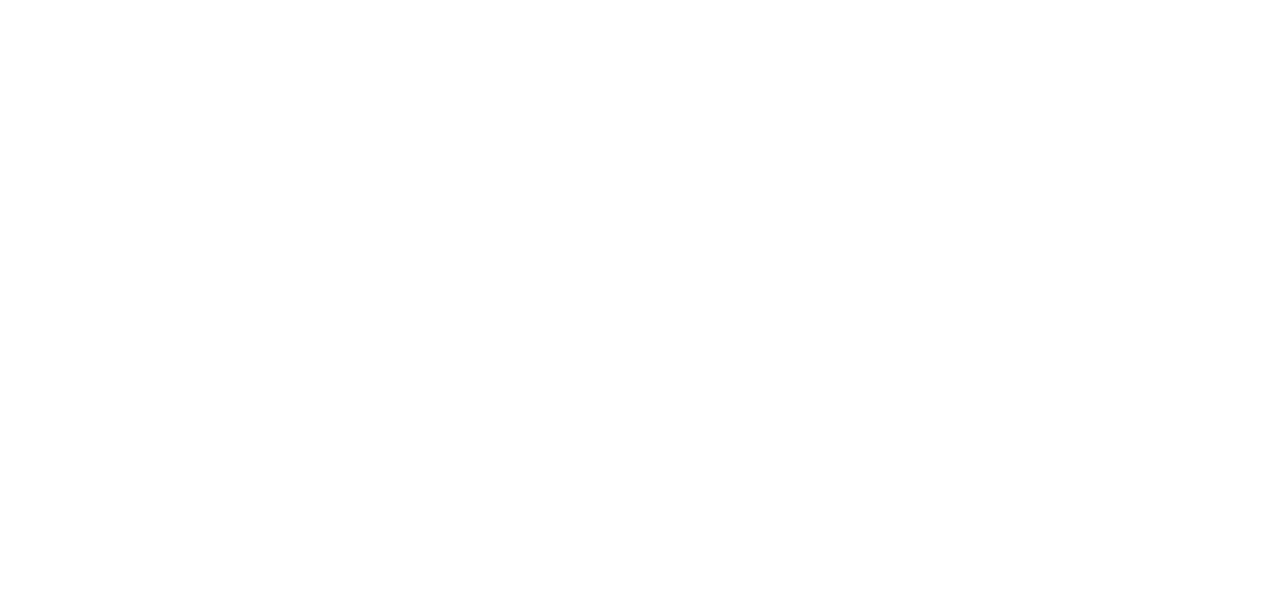
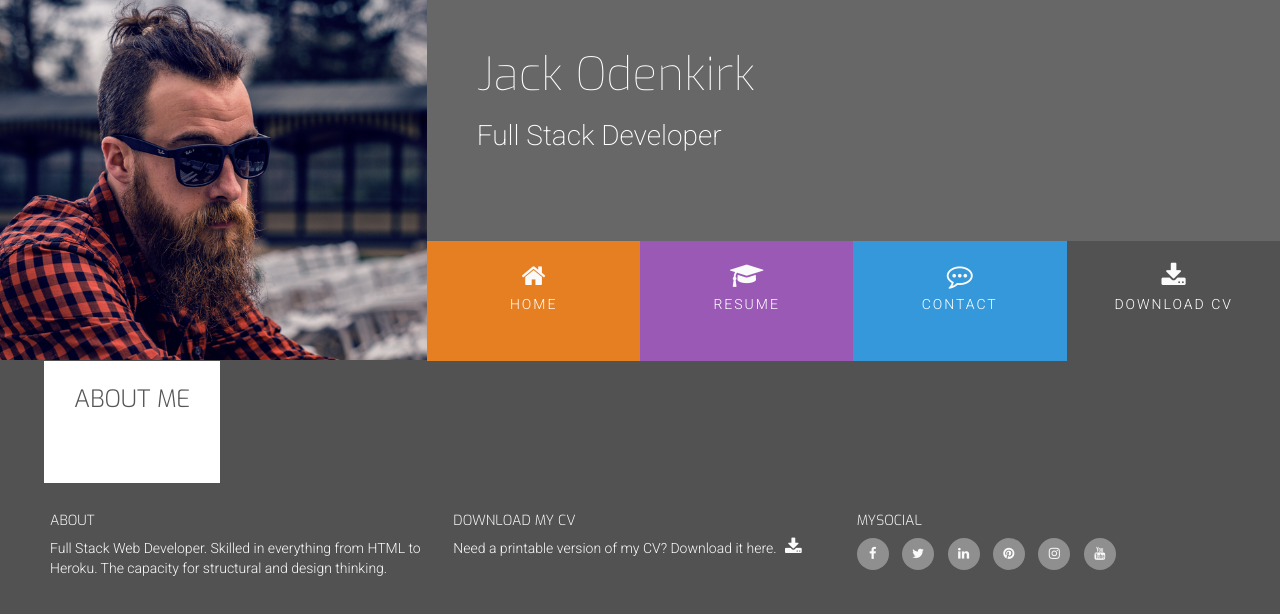
Before and after one commit to IoanHadarean/Mini-project, a plain HTML site: page index.html in a window 1280 px wide. Drawn offline with nearby package versions, Linux system fonts and the light colour scheme.

Commit message:
Created personal section basic structure and three reasons heading

```diff
--- a/assets/css/style.css
+++ b/assets/css/style.css
@@ -0,0 +1,213 @@
+@import url('https://fonts.googleapis.com/css?family=Roboto:100,200,300,400,500,600,700|Exo:100,200,300,400,500,600,700');
+
+
+
+/*----------------------------------------------------------------------------------------Colors*/
+
+.bg-color-name-title {
+    background-color: #676767;
+}
+
+.bg-color-three-reasons {
+    background-color: #ffffff;
+}
+
+.ui-menu-color-home {
+    background-color: #e67e22;
+}
+
+.ui-menu-color-resume {
+    background-color: #9b59b6;
+}
+
+.ui-menu-color-contact {
+    background-color: #3498db;
+}
+
+.ui-menu-color-download {
+    background-color: #525252;
+}
+
+body {
+    font-family: "Roboto", sans-serif;
+    font-weight: 300;
+    background-color: #525252;
+    color: #555555;
+}
+
+/*----------------------------------------------------------------------------------------Special Paddings/Margins/Text*/
+
+h1,
+h2,
+h3,
+h4 {
+    margin: 0;
+}
+
+.uppercase {
+    text-transform: uppercase;
+}
+
+.general-sub {
+    font-family: "Exo", sans-serif;
+    font-weight: 300;
+    color: #fafafa;
+}
+
+.inline-block {
+    display: inline-block;
+}
+
+.section-column {
+    padding: 0 30px 30px;
+    float: none;
+    display: table-cell;
+}
+
+.row-table {
+    display: table;
+}
+
+.section-heading {
+    font-family: "Exo", sans-serif;
+    font-weight: 300;
+    margin-top: 25px;
+    margin-bottom: 40px;
+}
+
+/*----------------------------------------------------------------------------------------Heading*/
+
+header {
+    margin: 0;
+}
+
+.heading {
+    margin-left: 50px;
+}
+
+.logo {
+    background: url("../images/guy-image.png");
+    background-position: center;
+    background-repeat: no-repeat;
+    background-size: cover;
+    min-height: 360px;
+    transition: all .5s ease-in-out;
+    -moz-transition: all .5s ease-in-out;
+    -webkit-transition: all .5s ease-in-out;
+}
+
+.name {
+    font-family: "Exo", sans-serif;
+    font-weight: 100;
+    font-size: 46px;
+    margin-top: 50px;
+    color: #ffffff;
+}
+
+.title {
+    font-family: "Roboto", sans-serif;
+    font-weight: 200;
+    font-size: 28px;
+    margin-top: 20px;
+    margin-bottom: 90px;
+    color: #ffffff;
+}
+
+#nav {
+    margin: 0;
+}
+
+#nav li {
+    padding: 0;
+}
+
+.menuitem {
+    height: 120px;
+    text-align: center;
+    padding: 0;
+}
+
+.menuitem a {
+    width: 100%;
+    text-decoration: none;
+    color: #ffffff;
+    height: 120px;
+}
+
+.menuitem a i {
+    padding-top: 22px;
+    display: block;
+    color: #fafafa;
+    font-size: 26px;
+}
+
+.menuitem span {
+    display: block;
+    width: 100%;
+    padding-top: 5px;
+    text-align: center;
+    text-transform: uppercase;
+    font-size: 14px;
+    font-weight: 300;
+    letter-spacing: 2px;
+}
+
+/*----------------------------------------------------------------------------------------Hover.css*/
+
+.hvr-sweep-to-bottom:before {
+    background: rgba(0, 0, 0, 0.2);
+    height: 120px;
+}
+
+
+/*----------------------------------------------------------------------------------------Footer*/
+
+footer {
+    background-color: #525252;
+    color: #fafafa;
+    min-height: 120px;
+    margin: 0;
+}
+
+footer .cv-pdf i {
+    color: #fafafa;
+    text-align: center;
+    font-size: 18px;
+    padding-left: 5px;
+}
+
+footer .cv-pdf i:hover {
+    color: #e84610;
+    transition: all 0.35s ease-in-out;
+    -moz-transition: all 0.35s ease-in-out;
+    -webkit-transition: all 0.35s ease-in-out;
+    -o-transition: all 0.35s ease-in-out;
+}
+
+.social-links {
+    padding-bottom: 15px;
+}
+
+.social-links li a i {
+    width: 32px;
+    height: 32px;
+    padding: 12px 0;
+    border-radius: 50%;
+    font-size: 13px;
+    line-height: 7px;
+    text-align: center;
+    color: #fafafa;
+    background-color: #8f8f8f;
+    transition: all 0.35s ease-in-out;
+    -moz-transition: all 0.35s ease-in-out;
+    -webkit-transition: all 0.35s ease-in-out;
+    -o-transition: all 0.35s ease-in-out;
+}
+
+.social-links li a i:hover {
+    background-color: #e84610;
+}
+
+#footer-details {
+    margin: 20px;
+}
--- a/index.html
+++ b/index.html
@@ -1,18 +1,85 @@
 <!DOCTYPE html>
 <html>
+
 <head>
     <link rel="stylesheet" href="https://stackpath.bootstrapcdn.com/bootstrap/3.3.7/css/bootstrap.min.css" type="text/css" />
     <link rel="stylesheet" href="https://stackpath.bootstrapcdn.com/font-awesome/4.7.0/css/font-awesome.min.css" type="text/css" />
+    <link rel="stylesheet" href="https://cdnjs.cloudflare.com/ajax/libs/hover.css/2.3.1/css/hover-min.css" type="text/css" />
+    <link rel="stylesheet" href="assets/css/style.css" type="text/css" />
 </head>
+
 <body>
-        <header>
-
+    <header class="container-fluid">
+        <div class="row">
+            <a href="index.html">
+                <div class="col-md-4 logo"></div>
+            </a>
+            <div class="col-md-8">
+                <div class="row bg-color-name-title">
+                    <div class="heading">
+                        <h1 class="name">Jack Odenkirk</h1>
+                        <h2 class="title"> Full Stack Developer</h2>
+                    </div>
+                </div>
+                <div class="row">
+                    <ul id="nav" class="list-inline clearfix">
+                        <li class="col-xs-6 col-sm-3 ui-menu-color-home menuitem">
+                            <a href="#" class="hvr-sweep-to-bottom"><i class="fa fa-home" aria-hidden="true"></i><span>Home</span></a>
+                        </li>
+                        <li class="col-xs-6 col-sm-3 ui-menu-color-resume menuitem">
+                            <a href="#" class="hvr-sweep-to-bottom"><i class="fa fa-graduation-cap" aria-hidden="true"></i><span>Resume</span></a>
+                        </li>
+                        <li class="col-xs-6 col-sm-3 ui-menu-color-contact menuitem">
+                            <a href="#" class="hvr-sweep-to-bottom"><i class="fa fa-commenting-o" aria-hidden="true"></i><span>Contact</span></a>
+                        </li>
+                        <li class="col-xs-6 col-sm-3 ui-menu-color-download menuitem">
+                            <a href="#" class="hvr-sweep-to-bottom"><i class="fa fa-download" aria-hidden="true"></i><span>Download CV</span></a>
+                        </li>
+                    </ul>
+                </div>
+            </div>
+        </div>
     </header>
-        <section>
-
+    <section class="container-fluid">
+        <div class="row row-table">
+            <div class= "col-xs-12 col-sm-12 col-md-8 bg-color-three-reasons section-column">
+                <div class="row">
+                    <div class="col-md-12">
+                        <h3 class="section-heading uppercase"> About Me</h3>
+                    </div>
+                </div>
+            </div>
+        </div>
     </section>
-        <footer>
-
+    <footer class="container-fluid">
+        <div id="footer-details" class="row">
+            <div class="col-sm-4">
+                <h5 class="uppercase general-sub">About</h5>
+                <p class="inline-block">
+                    Full Stack Web Developer. Skilled in everything from HTML to Heroku.
+                    The capacity for structural and design thinking.
+                </p>
+            </div>
+            <div class="col-sm-4">
+                <h5 class="uppercase general-sub">Download My CV</h5>
+                <p class="inline-block">
+                    Need a printable version of my CV? Download it here.
+                    <a href="#" class="cv-pdf"><i class="fa fa-download" aria-hidden="true"></i></a>
+                </p>
+            </div>
+            <div class="col-sm-4">
+                <h5 class="uppercase general-sub">MySocial</h5>
+                <ul class="list-inline social-links">
+                    <li><a target="_blank" href="#"><i class="fa fa-facebook"></i></a></li>
+                    <li><a target="_blank" href="#"><i class="fa fa-twitter"></i></a></li>
+                    <li><a target="_blank" href="#"><i class="fa fa-linkedin"></i></a></li>
+                    <li><a target="_blank" href="#"><i class="fa fa-pinterest"></i></a></li>
+                    <li><a target="_blank" href="#"><i class="fa fa-instagram"></i></a></li>
+                    <li><a target="_blank" href="#"><i class="fa fa-youtube"></i></a></li>
+                </ul>
+            </div>
+        </div>
     </footer>
 </body>
+
 </html>
```
Also changed, not shown: assets/images/guy-image.png (added). Lines whose indentation alone changed are shown as unchanged.
